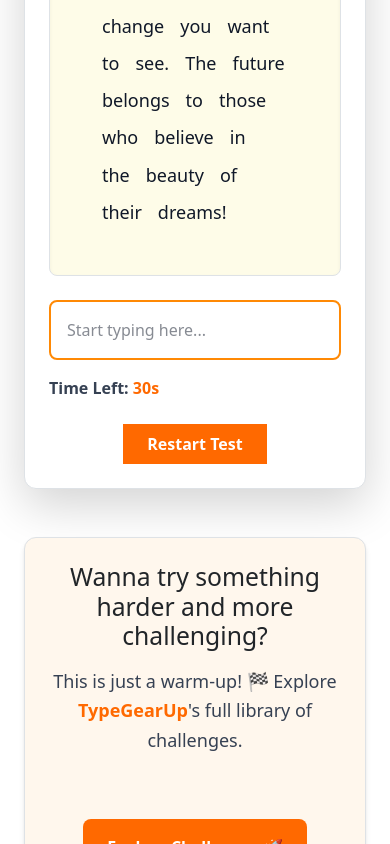
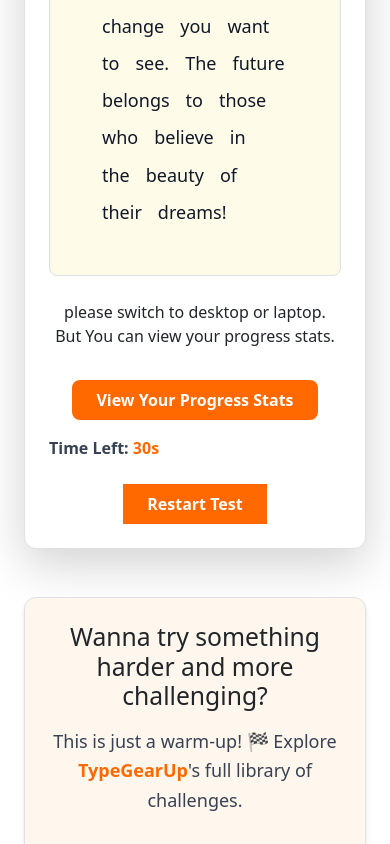
Before and after one commit to vishak45/fasttype, a React (Vite) app in the folder frontend/: page / in a window 390 px wide. Shown: the part 1446-2290 px from the top of the page. Built offline with nearby package versions, Linux system fonts and the light colour scheme; no server answers.

Commit message:
Update Home.jsx

```diff
--- a/frontend/src/Components/Home/Home.jsx
+++ b/frontend/src/Components/Home/Home.jsx
@@ -16,6 +16,27 @@ function Home() {
   const [accuracy, setAccuracy] = useState(null);
   const timerRef = useRef(null);
   const [showInput,setShowInput]=useState(true);
+  const [isMobile, setIsMobile] = useState(false);
+  useEffect(() => {
+  const checkMobile = () => {
+    if (window.innerWidth <= 768) { // 768px is a common mobile breakpoint
+      setIsMobile(true);
+    } else {
+      setIsMobile(false);
+    }
+  };
+
+  // Check on mount
+  checkMobile();
+
+  // Also check on window resize
+  window.addEventListener("resize", checkMobile);
+
+  return () => {
+    window.removeEventListener("resize", checkMobile);
+  };
+}, []);
+
   const handleKeyDown = (e) => {
     if (!isActive) setIsActive(true);
 
@@ -191,14 +212,30 @@ function Home() {
         </div>
 
       {
-        showInput&&( <input
+  isMobile ? (
+    <div className="flex flex-col justify-center items-center text-center">
+    <p className=" text-grey-600 mb-4">
+       please switch to desktop or laptop.<br/> But You can view your progress stats.
+    </p>
+    <Link
+      to="/stats"
+      className="mt-2 bg-orange-500 hover:bg-orange-600 text-white px-6 py-2 rounded-lg font-semibold text-decoration-none"
+    >
+      View Your Progress Stats
+    </Link>
+  </div>
+  ) : (
+    showInput && (
+      <input
         value={currentWord}
         onChange={handleChange}
         onKeyDown={handleKeyDown}
         className="w-full border-2 border-orange-400 rounded-lg p-3 text-gray-900 text-base focus:outline-none focus:ring-2 focus:ring-orange-300"
         placeholder="Start typing here..."
         disabled={timeLeft === 0}
-        />)
+      />
+    )
+  )
 }
 
         <div className="flex justify-between items-center mt-3 font-semibold text-gray-700">
```
Lines whose indentation alone changed are shown as unchanged.
